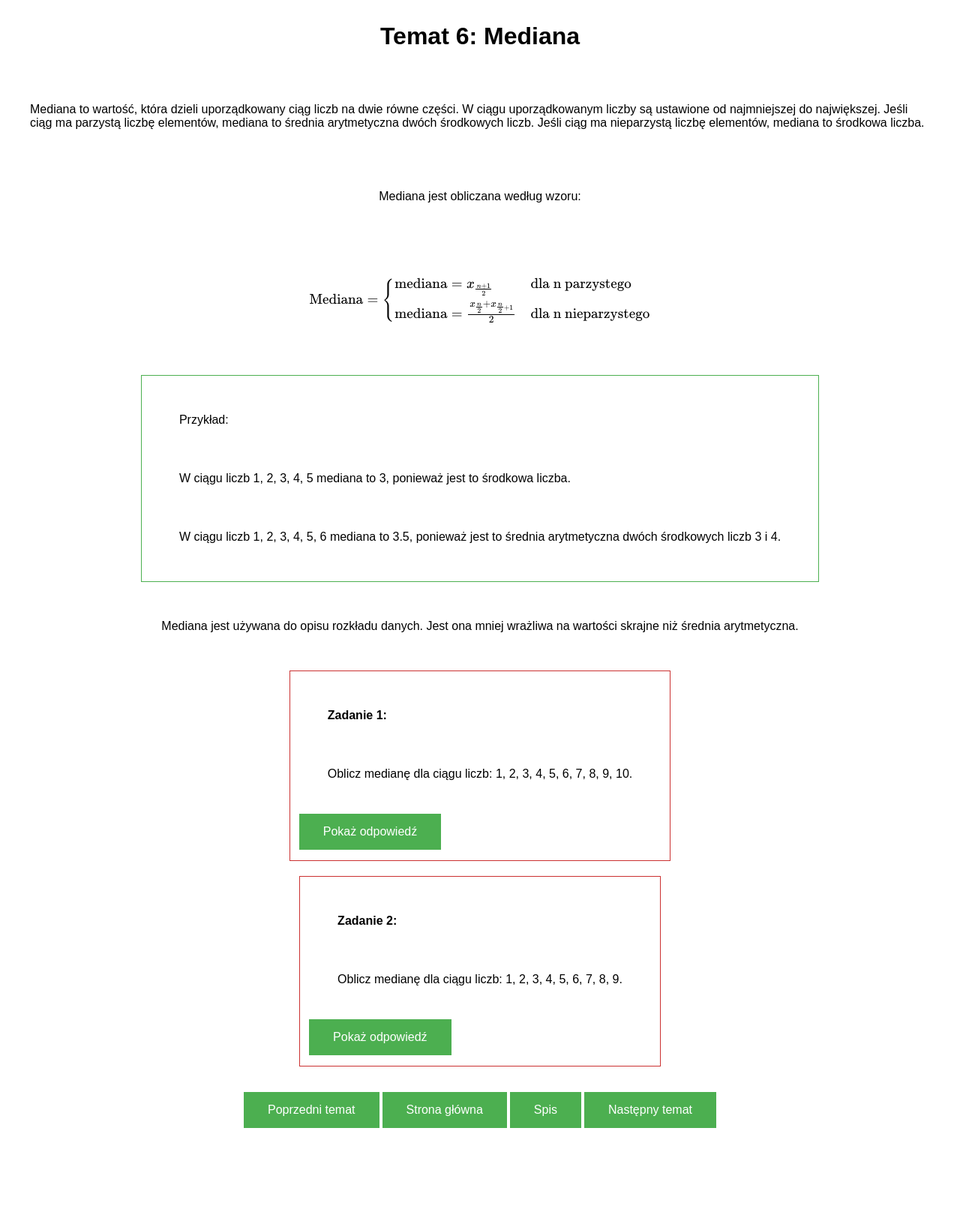
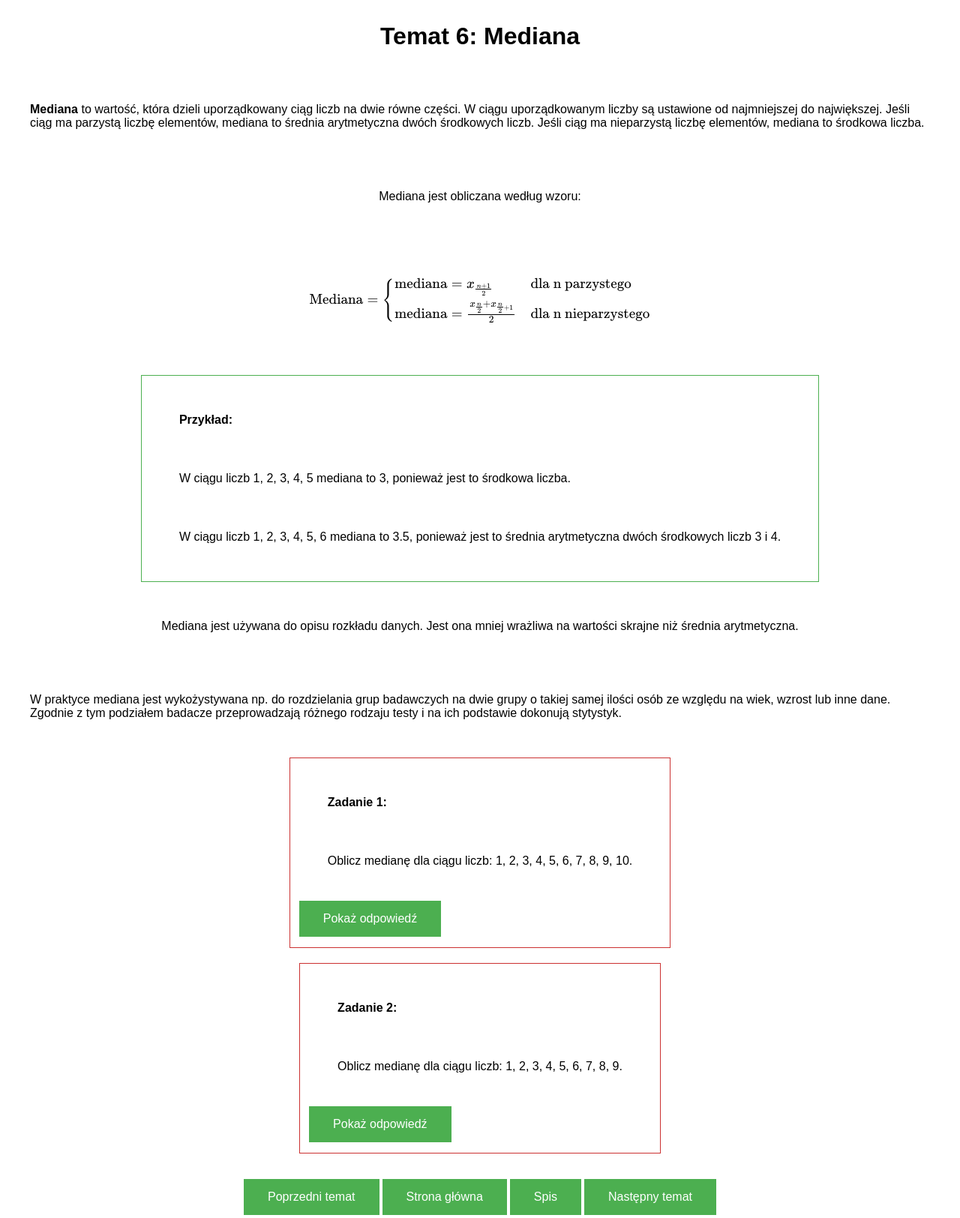
Before and after one commit to SzyKl24/Stat_site, a Flask app: page /temat6 in a window 1280 px wide. Shown: the whole page at 75% size. Before the commit the page ends 1504 px from the top, so only its background shows below. Run offline with Flask 3, Linux system fonts and the light colour scheme.

Commit message:
dodałam zastosowanie

```diff
--- a/templates/topics/temat6.html
+++ b/templates/topics/temat6.html
@@ -62,18 +62,22 @@
 </head>
 <body>
     <h1>Temat 6: Mediana</h1>
-    <p>Mediana to wartość, która dzieli uporządkowany ciąg liczb na dwie równe części. W ciągu uporządkowanym liczby są ustawione od najmniejszej do największej. Jeśli ciąg ma parzystą liczbę elementów, mediana to średnia arytmetyczna dwóch środkowych liczb. Jeśli ciąg ma nieparzystą liczbę elementów, mediana to środkowa liczba. </p>
+    <p><b>Mediana</b> to wartość, która dzieli uporządkowany ciąg liczb na dwie równe części. W ciągu uporządkowanym liczby są ustawione od najmniejszej do największej. Jeśli ciąg ma parzystą liczbę elementów, mediana to średnia arytmetyczna dwóch środkowych liczb. Jeśli ciąg ma nieparzystą liczbę elementów, mediana to środkowa liczba. </p>
     <p>Mediana jest obliczana według wzoru:</p>
     <p>\[ \text{Mediana} = \left\{ \begin{array}{ll}
         \text{mediana} = x_{\frac{n+1}{2}} & \text{dla n parzystego} \\
         \text{mediana} = \frac{x_{\frac{n}{2}} + x_{\frac{n}{2}+1}}{2} & \text{dla n nieparzystego}
         \end{array} \right. \]</p>
     <div class="obramowanieprzykład">
-        <p>Przykład:</p>
+        <p><b>Przykład:</b></p>
         <p>W ciągu liczb 1, 2, 3, 4, 5 mediana to 3, ponieważ jest to środkowa liczba.</p>
         <p>W ciągu liczb 1, 2, 3, 4, 5, 6 mediana to 3.5, ponieważ jest to średnia arytmetyczna dwóch środkowych liczb 3 i 4.</p>
     </div>
     <p>Mediana jest używana do opisu rozkładu danych. Jest ona mniej wrażliwa na wartości skrajne niż średnia arytmetyczna. </p>
+    <p>
+        W praktyce mediana jest wykożystywana np. do rozdzielania grup badawczych na dwie grupy o takiej samej ilości osób ze względu na wiek, wzrost lub inne dane.
+        Zgodnie z tym podziałem badacze przeprowadzają różnego rodzaju testy i na ich podstawie dokonują stytystyk.
+    </p>
     <div class="obramowaniezadanie">
         <p><b>Zadanie 1:</b></p>
         <p>Oblicz medianę dla ciągu liczb: 1, 2, 3, 4, 5, 6, 7, 8, 9, 10.</p>
```
